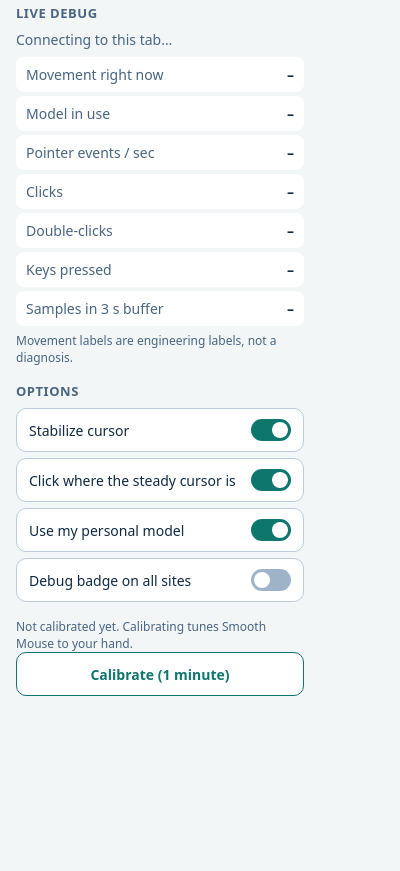
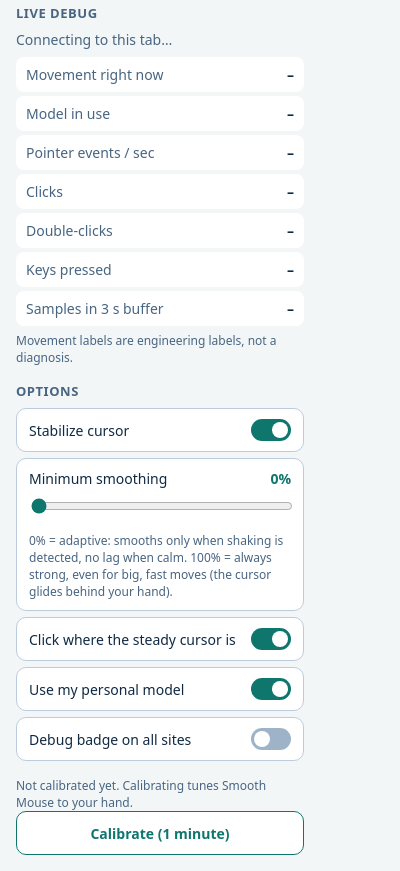
Before and after one commit to sbh973/Smooth-Mouse, a browser extension: page popup/popup.html in a window 400 px wide. Shown: the part 72-943 px from the top of the page. Before the commit the page ends 844 px from the top, so only its background shows below. Drawn offline with Linux system fonts and the light colour scheme.

Commit message:
Add minimum smoothing slider: smoothing floor applied to every movement, including big sharp moves
Co-Authored-By: Claude Opus 5.5 <noreply@anthropic.com>

```diff
--- a/content/live.js
+++ b/content/live.js
@@ -139,7 +139,8 @@
     const st = SM.stabilize;
     badge.querySelector(".sm-badge-strength").textContent =
       st && SM.settings && SM.settings.stabilize
-        ? `Smoothing: ${Math.round(st.strength * 100)}% (${st.level})`
+        ? `Smoothing: ${Math.round(Math.max(st.strength, (SM.settings.minSmoothing || 0) / 100) * 100)}% (${st.level}` +
+          `${SM.settings.minSmoothing ? `, min ${SM.settings.minSmoothing}%` : ""})`
         : "Smoothing: off";
   }
 
--- a/content/viz.js
+++ b/content/viz.js
@@ -116,7 +116,8 @@
       return;
     }
     set("sm-metric-class", SM.live.ready ? SM.live.label : "loading…");
-    set("sm-metric-strength", `${Math.round(st.strength * 100)}% (${st.level})`);
+    const floorPct = SM.settings.minSmoothing || 0;
+    set("sm-metric-strength", `${Math.round(Math.max(st.strength * 100, floorPct))}% (${st.level}${floorPct ? `, min ${floorPct}%` : ""})`);
 
     const now = performance.now();
     const pts = st.trail.filter((p) => p.t >= now - VIEW_MS);
--- a/popup/popup.css
+++ b/popup/popup.css
@@ -36,3 +36,8 @@ footer { margin-top: 16px; }
 #movement[data-label="unstable"] { color: var(--warn); }
 #movement[data-label="stable"] { color: var(--teal); }
 .switch.row + .switch.row { margin-top: 6px; }
+
+.slider-row { background: #fff; border: 1px solid #BCCCDC; border-radius: 10px; padding: 10px 12px; margin: 6px 0; }
+.slider-row label { display: flex; justify-content: space-between; font-weight: 500; }
+.slider-row output { font-weight: 700; font-variant-numeric: tabular-nums; color: var(--teal); }
+.slider-row input[type="range"] { width: 100%; min-height: 32px; accent-color: var(--teal); }
--- a/popup/popup.html
+++ b/popup/popup.html
@@ -35,6 +35,13 @@
       <span class="switch-label">Stabilize cursor</span>
       <span class="switch-track" aria-hidden="true"><span class="switch-thumb"></span></span>
     </button>
+    <div class="slider-row">
+      <label for="min-smoothing">Minimum smoothing <output id="min-smoothing-value" for="min-smoothing">0%</output></label>
+      <input type="range" id="min-smoothing" data-range-setting="minSmoothing" min="0" max="100" step="5" value="0"
+             aria-describedby="min-smoothing-help">
+      <p id="min-smoothing-help" class="note">0% = adaptive: smooths only when shaking is detected, no lag when calm.
+        100% = always strong, even for big, fast moves (the cursor glides behind your hand).</p>
+    </div>
     <button class="switch row" role="switch" aria-checked="true" data-setting="redirectClicks">
       <span class="switch-label">Click where the steady cursor is</span>
       <span class="switch-track" aria-hidden="true"><span class="switch-thumb"></span></span>
--- a/popup/popup.js
+++ b/popup/popup.js
@@ -21,6 +21,22 @@ for (const btn of switches) {
     const next = btn.getAttribute("aria-checked") !== "true";
     showSwitch(btn, next);
     await api.storage.local.set({ [btn.dataset.setting]: next });
+  });
+}
+
+// --- Sliders: every <input type="range" data-range-setting="..."> stores a number.
+for (const input of document.querySelectorAll("[data-range-setting]")) {
+  const key = input.dataset.rangeSetting;
+  const out = document.getElementById(input.id + "-value");
+  const show = (v) => {
+    input.value = v;
+    out.textContent = `${v}%`;
+    input.setAttribute("aria-valuetext", v == 0 ? "0 percent, adaptive only" : `${v} percent`);
+  };
+  api.storage.local.get({ [key]: DEFAULTS[key] }).then((st) => show(st[key]));
+  input.addEventListener("input", () => {
+    show(Number(input.value));
+    api.storage.local.set({ [key]: Number(input.value) });
   });
 }
 
--- a/shared/settings.js
+++ b/shared/settings.js
@@ -5,6 +5,7 @@ window.SmoothMouseDefaults = {
   enabled: true,              // master switch
   stabilize: true,            // adaptive cursor stabilization (Checkpoint 4)
   redirectClicks: true,       // clicks land where the steady cursor is
+  minSmoothing: 0,            // 0-100 %: smoothing floor for EVERY movement (0 = adaptive only)
   usePersonalModel: true,     // use the model trained during calibration (Checkpoint 5)
   showBadgeEverywhere: false, // debug badge on all sites (always on the demo page)
 };
```
Also changed, not shown: content/stabilize.js (+16 -4 lines), 1 other file.
